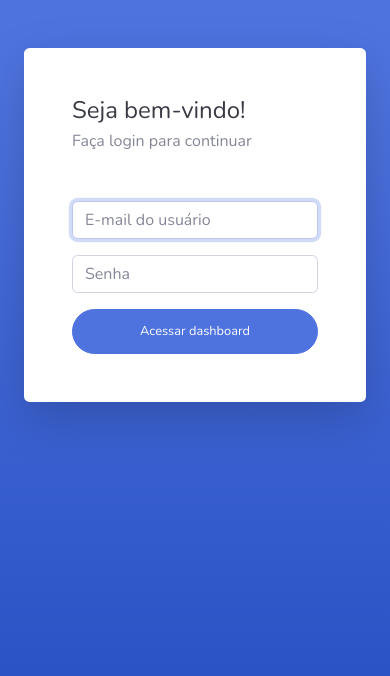
After one commit to junimhs/django-controle-visitante, a Django app: page /login/ in a window 390 px wide. The commit adds this page. Shown: the top 676 px of the page. Run offline with Django 3.2, Linux system fonts and the light colour scheme; some libraries are stand-ins or nearby versions.

Commit message:
projeto finalizado com sucesso

```diff
--- a/controle_visitante/settings.py
+++ b/controle_visitante/settings.py
@@ -141,3 +141,6 @@ STATIC_URL = '/static/'
 STATICFILES_DIRS = [
     os.path.join(BASE_DIR, 'static')
 ]
+
+LOGIN_URL = 'login'
+LOGIN_REDIRECT_URL = 'index'
--- a/controle_visitante/urls.py
+++ b/controle_visitante/urls.py
@@ -15,11 +15,18 @@ Including another URLconf
 """
 from django.contrib import admin
 from django.urls import path, include
+from django.contrib.auth import views as auth_views
 
 from dashboard.views import index
 
 urlpatterns = [
     path('admin/', admin.site.urls),
+    path('login/', auth_views.LoginView.as_view(
+        template_name="login.html"
+    ), name="login"),
+    path('logout/', auth_views.LogoutView.as_view(
+        template_name="logout.html"
+    ), name="logout"),
     path('', index, name='index'),
     path('visitors/', include('visitors.urls'))
 ]
--- a/dashboard/views.py
+++ b/dashboard/views.py
@@ -1,9 +1,11 @@
 from django.shortcuts import render
 from django.utils import timezone
+from django.contrib.auth.decorators import login_required
 # Create your views here.
 from visitors.models import Visitor
 
 
+@login_required()
 def index(request):
     visitors = Visitor.objects.order_by(
         '-arrival_time'
--- a/templates/base.html
+++ b/templates/base.html
@@ -89,7 +89,7 @@
 
                         <div class="modal-footer">
                             <button class="btn btn-secondary" type="button" data-dismiss="modal">Cancelar</button>
-                            <a class="btn btn-primary" href="#">Sair</a>
+                            <a class="btn btn-primary" href="{% url 'logout' %}">Sair</a>
                         </div>
                     </div>
                 </div>
--- /dev/null
+++ b/templates/login.html
@@ -0,0 +1,71 @@
+<!DOCTYPE html>
+
+{% load static %}
+{% load widget_tweaks %}
+
+<html lang="pt-br">
+    <head>
+        <meta charset="utf-8">
+        <meta http-equiv="X-UA-Compatible" content="IE=edge">
+        <meta name="viewport" content="width=device-width, initial-scale=1, shrink-to-fit=no">
+
+        <title>Controle de Visitantes | Autenticação</title>
+
+        <link href="https://fonts.googleapis.com/css?family=Nunito:200,200i,300,300i,400,400i,600,600i,700,700i,800,800i,900,900i" rel="stylesheet">
+
+        <link href="{% static 'css/sb-admin-2.min.css' %}" rel="stylesheet">
+        <link href="{% static 'vendor/fontawesome-free/css/all.min.css' %}" rel="stylesheet" type="text/css">
+    </head>
+
+    <body class="bg-gradient-primary">
+        <div class="container">
+            <div class="row justify-content-center">
+                <div class="col-xl-10 col-lg-12 col-md-9">
+                    <div class="card o-hidden border-0 shadow-lg my-5">
+                        <div class="card-body p-0">
+                            <div class="row">
+                                <div class="col-lg-6 d-none d-lg-block bg-login-image"></div>
+
+                                <div class="col-lg-6">
+                                    <div class="p-5">
+                                        <div class="text-left mb-5">
+                                            <h1 class="h4 text-gray-900 mb-1">Seja bem-vindo!</h1>
+
+                                            <p>Faça login para continuar</p>
+                                        </div>
+                                        {% if form.errors %}
+                                            <div class="alert alert-danger" role="alert">
+                                                E-mail ou senha incorreto
+                                            </div>
+                                        {% endif %}
+                                        <form method="post" class="user">
+                                            <div class="form-row">
+                                                {% csrf_token %}
+                                                {% for field in form %}
+                                                    <div class="form-group col-md-12">
+                                                        {% render_field field placeholder=field.label class='form-control form-user' %}
+                                                    </div>
+                                                {% endfor %}
+
+                                            </div>
+
+                                            <button class="btn btn-primary btn-user btn-block" type="submit">
+                                                <span class="text">Acessar dashboard</span>
+                                            </button>
+                                        </form>
+                                    </div>
+                                </div>
+                            </div>
+                        </div>
+                    </div>
+
+                </div>
+
+            </div>
+        </div>
+
+        <script src="{% static 'vendor/jquery/jquery.min.js' %}"></script>
+        <script src="{% static 'vendor/bootstrap/js/bootstrap.bundle.min.js' %}"></script>
+        <script src="{% static 'js/sb-admin-2.min.js' %}"></script>
+    </body>
+</html>
--- a/visitors/views.py
+++ b/visitors/views.py
@@ -1,6 +1,7 @@
 from django.contrib import messages
 from django.shortcuts import render, redirect, get_object_or_404
 from visitors.models import Visitor
+from django.contrib.auth.decorators import login_required
 from .forms import (
     VisitorForm,
     AuthorizationVisitorForm
@@ -12,6 +13,7 @@ from django.utils import timezone
 # Create your views here.
 
 
+@login_required()
 def register_visitor(request):
     form = VisitorForm()
 
@@ -33,6 +35,7 @@ def register_visitor(request):
     return render(request, 'register_visitor.html', context)
 
 
+@login_required()
 def get_visitor(request, id):
     visitor = get_object_or_404(
         Visitor,
@@ -64,6 +67,7 @@ def get_visitor(request, id):
     return render(request, 'get_visitor.html', context)
 
 
+@login_required()
 def finish_visitor(request, id):
     visitor = get_object_or_404(
         Visitor,
```
Also changed, not shown: templates/logout.html (added, +53 -0 lines).
